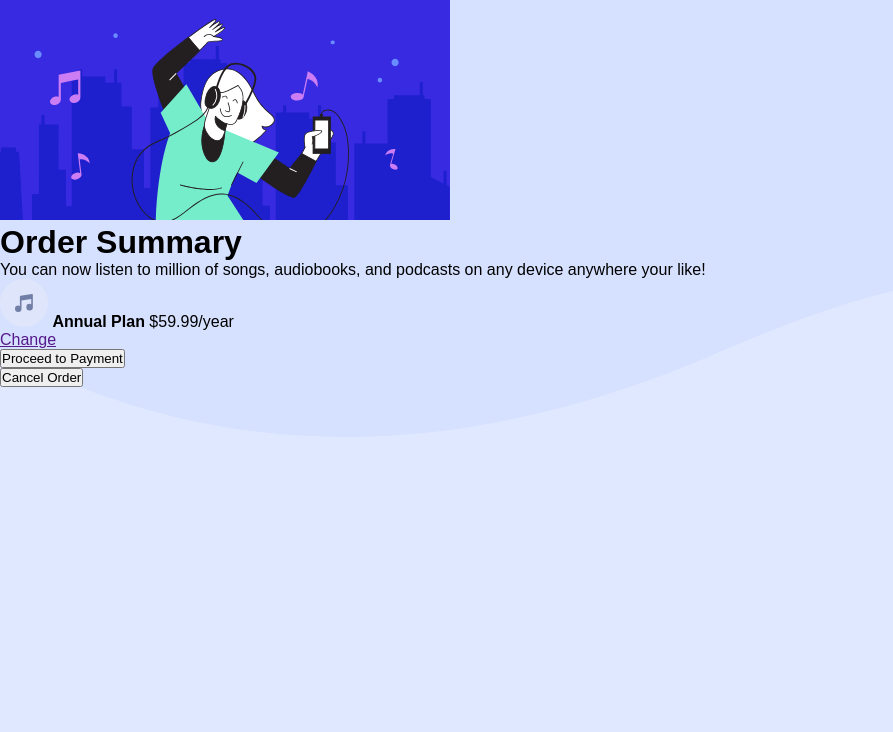
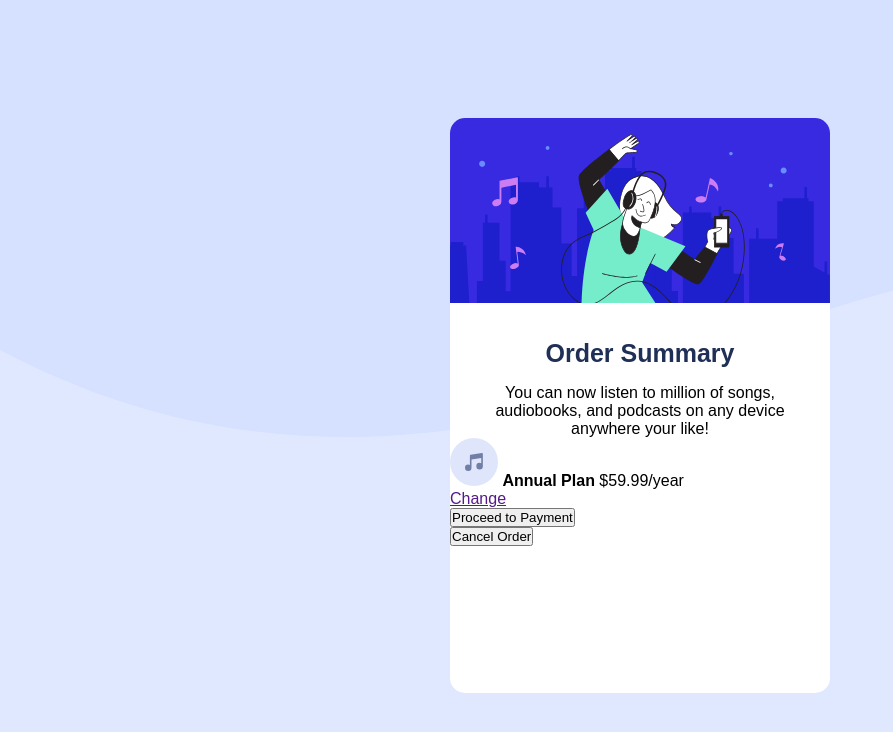
Before and after one commit to LucassdosAnjos/order-summary-component, a plain HTML site: page index.html in a window 1280 px wide. Shown: the whole page, without its empty margins (0-893 px from the left). Drawn offline with Linux system fonts and the light colour scheme.

Commit message:
Centralização da imagem e do texto

```diff
--- a/style.css
+++ b/style.css
@@ -11,4 +11,43 @@ body {
   background-image: url(./images/pattern-background-desktop.svg);
   background-repeat: no-repeat;
   background-color: hsl(225, 100%, 94%);
+  display: flex;
+  justify-content: center;
+  align-items: center;
+  padding: 1rem;
+  width: 100%;
+  height: 100vh;
 }
+
+.container {
+  background-color: white;
+  border-radius: 15px;
+  height: 575px;
+  width: 380px;
+  margin-top: 10px;
+}
+
+.card img {
+  width: 100%;
+  border-radius: 15px 15px 0 0;
+}
+
+.texto {
+  flex-direction: column;
+  display: flex;
+  justify-content: center;
+  align-items: center;
+  padding: 0 2rem;
+}
+
+.texto h1 {
+  margin-top: 2rem;
+  margin-bottom: 1rem;
+  font-size: 25px;
+  color: hsl(223, 47%, 23%);
+}
+
+.texto p {
+  text-align: center;
+  blue: hsl(224, 23%, 55%);
+}
```
